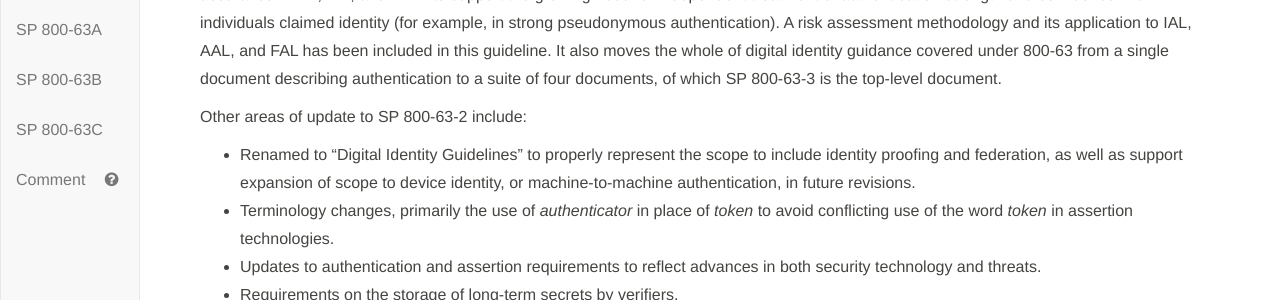
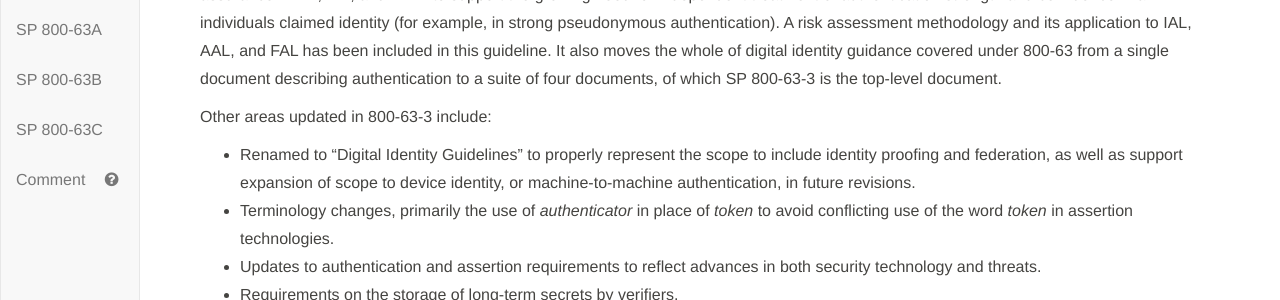
Before and after one commit to usnistgov/800-63-3, a Jekyll site: the page built from sp800-63-3/sec1_2_introduction.md, in a window 1280 px wide and 900 px high, scrolled down 4961 px. Shown: the part 152-452 px from the top of the window. Built offline with Jekyll 4.4.1, drawn with Linux system fonts in a browser that asks for light colours; our own code applies the rules of GitHub Pages for plain Markdown files.

Commit message:
Closes #908

```diff
--- a/sp800-63-3/sec1_2_introduction.md
+++ b/sp800-63-3/sec1_2_introduction.md
@@ -198,7 +198,7 @@ clarifications.
 
 NIST SP 800-63-3 is a substantial update and restructuring of SP 800-63-2. 800-63-3 introduces individual components of digital authentication assurance - AAL, IAL, and FAL - to support the growing need for independent treatment of authentication strength and confidence in an individuals claimed identity (for example, in strong pseudonymous authentication). A risk assessment methodology and its application to IAL, AAL, and FAL has been included in this guideline. It also moves the whole of digital identity guidance covered under 800-63 from a single document describing authentication to a suite of four documents, of which SP 800-63-3 is the top-level document.
 
-Other areas of update to SP 800-63-2 include:
+Other areas updated in 800-63-3 include:
 
 - Renamed to "Digital Identity Guidelines" to properly represent the scope to include identity proofing and federation, as well as support expansion of scope to device identity, or machine-to-machine authentication, in future revisions.
 - Terminology changes, primarily the use of *authenticator* in place of *token* to avoid conflicting use of the word *token* in assertion technologies.
```
